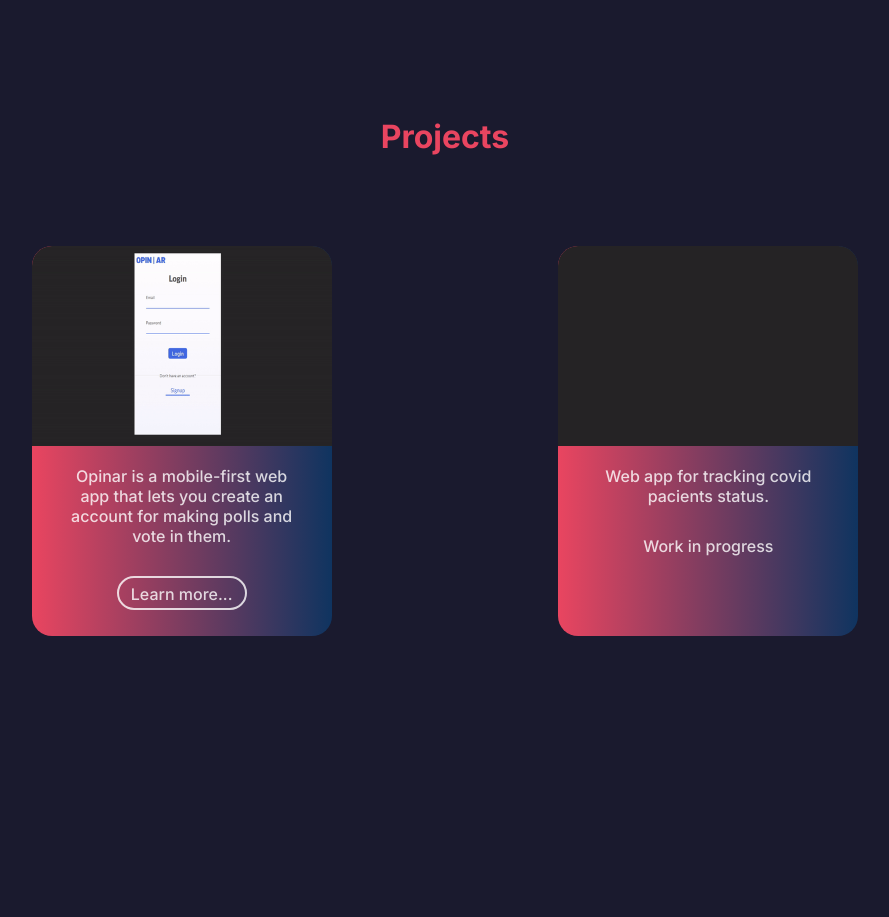
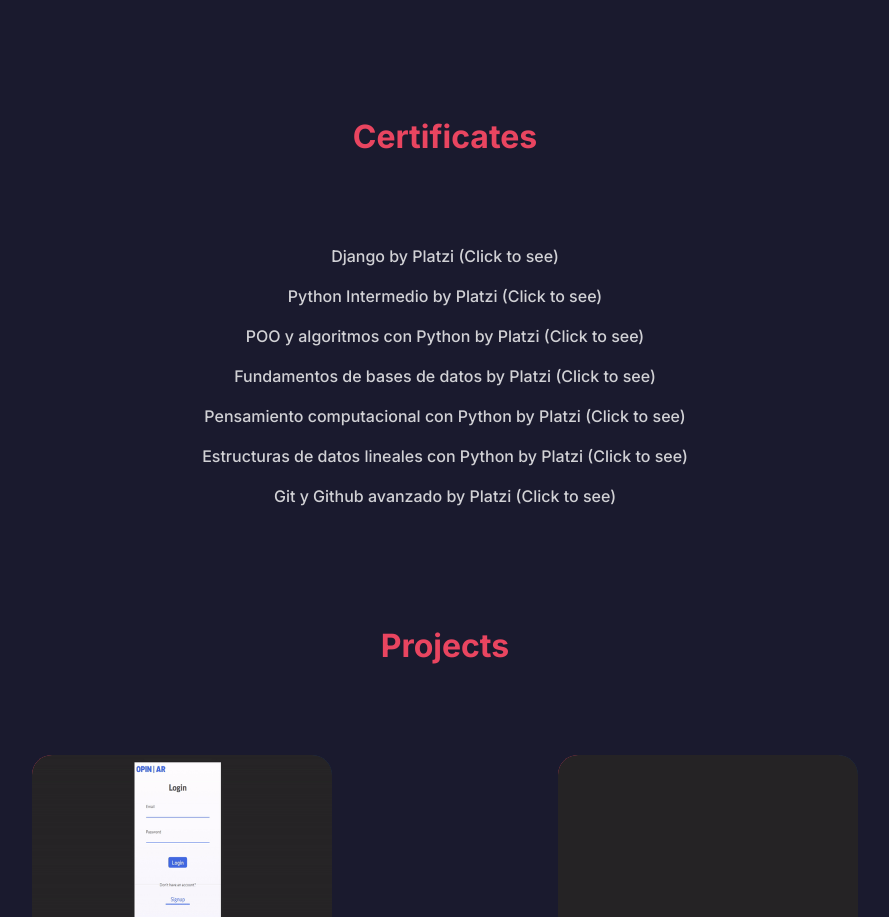
Before and after one commit to Pride-Sin/Pride-Sin.github.io, a plain HTML site: page index.html in a window 1280 px wide. Shown: the part 950-1867 px from the top of the page, without its empty margins (195-1084 px from the left). Before the commit the page ends 1686 px from the top, so only its background shows below. Drawn offline with Linux system fonts and the light colour scheme.

Commit message:
Added certificates section in homepage

```diff
--- a/css/style.css
+++ b/css/style.css
@@ -172,6 +172,13 @@
   justify-content: center;
   border-radius: 1000px; }
 
+.certificates {
+  display: flex;
+  flex-direction: column;
+  width: 70%;
+  margin: auto;
+  text-align: center; }
+
 .projects {
   display: flex;
   flex-direction: row;
--- a/index.html
+++ b/index.html
@@ -66,7 +66,25 @@
         </div>
     </div>
 
-        <h1 class="header-secondary">Projects</h1>
+    <h1 class="header-secondary">Certificates</h1>
+
+    <div class="certificates">
+        <p><a href="https://platzi.com/p/pridesin/curso/1318-django/diploma/detalle/" target=”_blank”>Django by Platzi (Click to see)</a></p>
+        <br>
+        <p><a href="https://platzi.com/p/pridesin/curso/2255-python-intermedio/diploma/detalle/" target=”_blank”>Python Intermedio by Platzi (Click to see)</a></p>
+        <br>
+        <p><a href="https://platzi.com/p/pridesin/curso/1775-poo-python/diploma/detalle/" target=”_blank”>POO y algoritmos con Python by Platzi (Click to see)</a></p>
+        <br>
+        <p><a href="https://platzi.com/p/pridesin/curso/1566-bd/diploma/detalle/" target=”_blank”>Fundamentos de bases de datos by Platzi (Click to see)</a></p>
+        <br>
+        <p><a href="https://platzi.com/p/pridesin/curso/1764-python-cs/diploma/detalle/" target=”_blank”>Pensamiento computacional con Python by Platzi (Click to see)</a></p>
+        <br>
+        <p><a href="https://platzi.com/p/pridesin/curso/2299-estructuras-datos-python/diploma/detalle/" target=”_blank”>Estructuras de datos lineales con Python by Platzi (Click to see)</a></p>
+        <br>
+        <p><a href="https://platzi.com/p/pridesin/curso/1557-git-github/diploma/detalle/" target=”_blank”>Git y Github avanzado by Platzi (Click to see)</a></p>
+    </div>
+
+    <h1 class="header-secondary">Projects</h1>
 
     <div class="projects">
 
--- a/sass/pages/_home.scss
+++ b/sass/pages/_home.scss
@@ -102,6 +102,15 @@
 
 }
 
+//?  CERTIFICATES SECTION
+
+.certificates {
+    display: flex;
+    flex-direction: column;
+    width: 70%;
+    margin: auto;
+    text-align: center;
+}
 
 //?  PROJECTS SECTION
 
```
